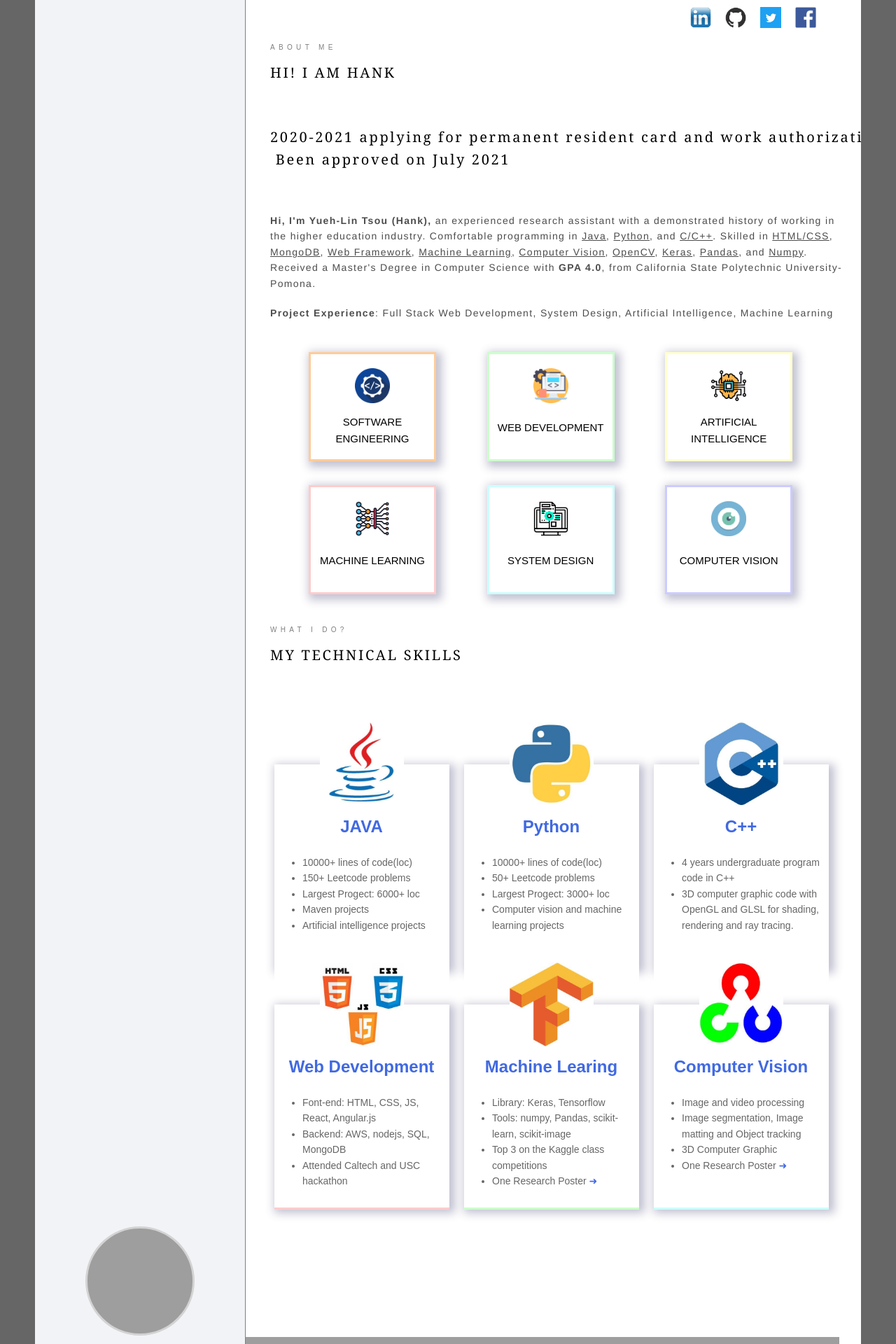
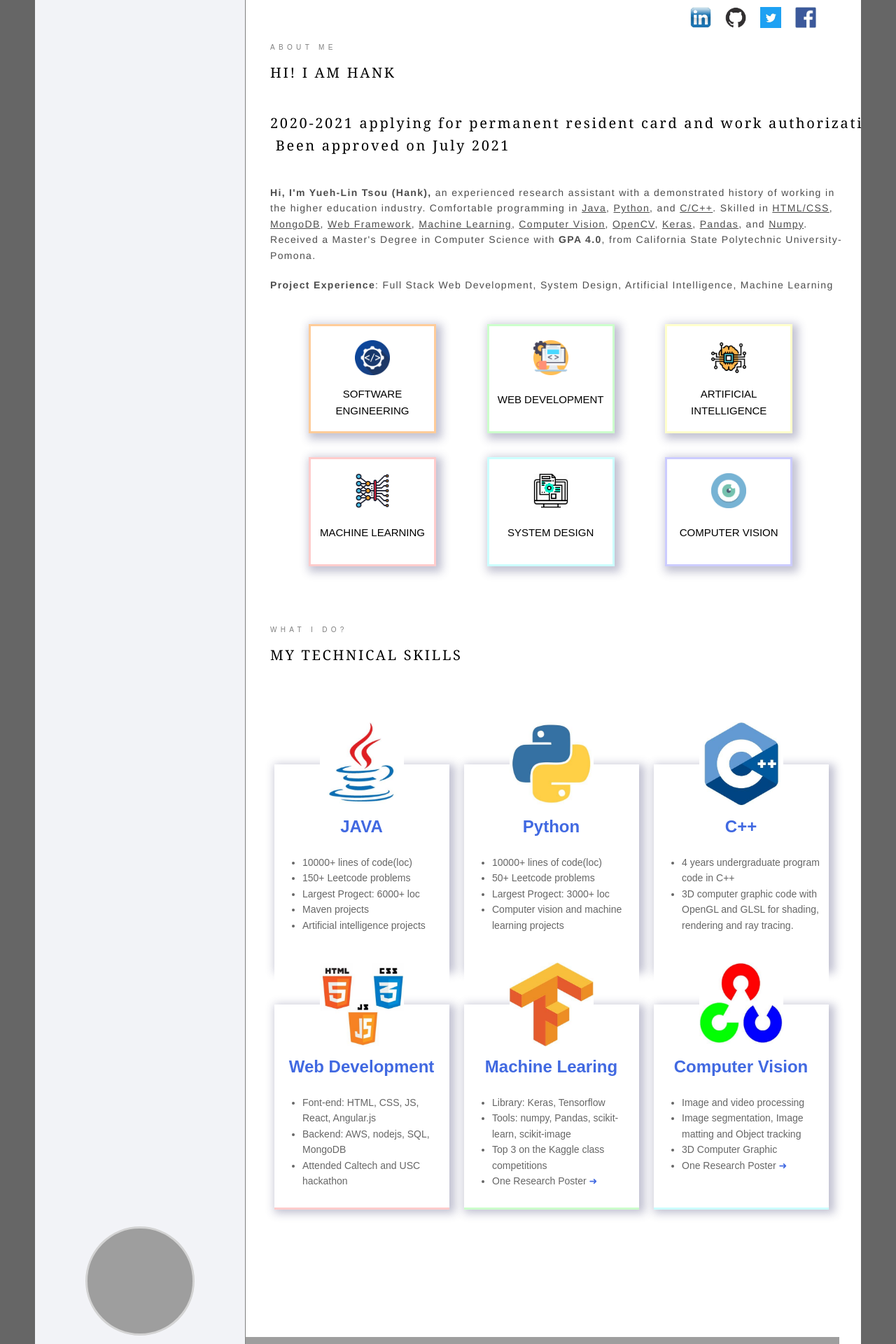
Before and after one commit to Hank-Tsou/Hank-Tsou, a Jekyll site: the page built from index.html, in a window 1280 px wide. Shown: the top 1920 px of the page at 70% size. Built offline with Jekyll 4.4.1, drawn with Linux system fonts in a browser that asks for light colours; nearby versions of some CDN libraries; Markdown is read by kramdown in place of the engine named in the settings; grey boxes are pictures that could not be loaded.

Commit message:
Update about.css
ab_top_2

```diff
--- a/css/about.css
+++ b/css/about.css
@@ -89,7 +89,7 @@
   font-family: "Playfair Display", Georgia, serif;
   letter-spacing: 2pt;
   /* text-transform: uppercase; */
-  padding-bottom: 60px;
+  padding-bottom: 40px;
   background-color: white; }
 
 .top_1 {
```
